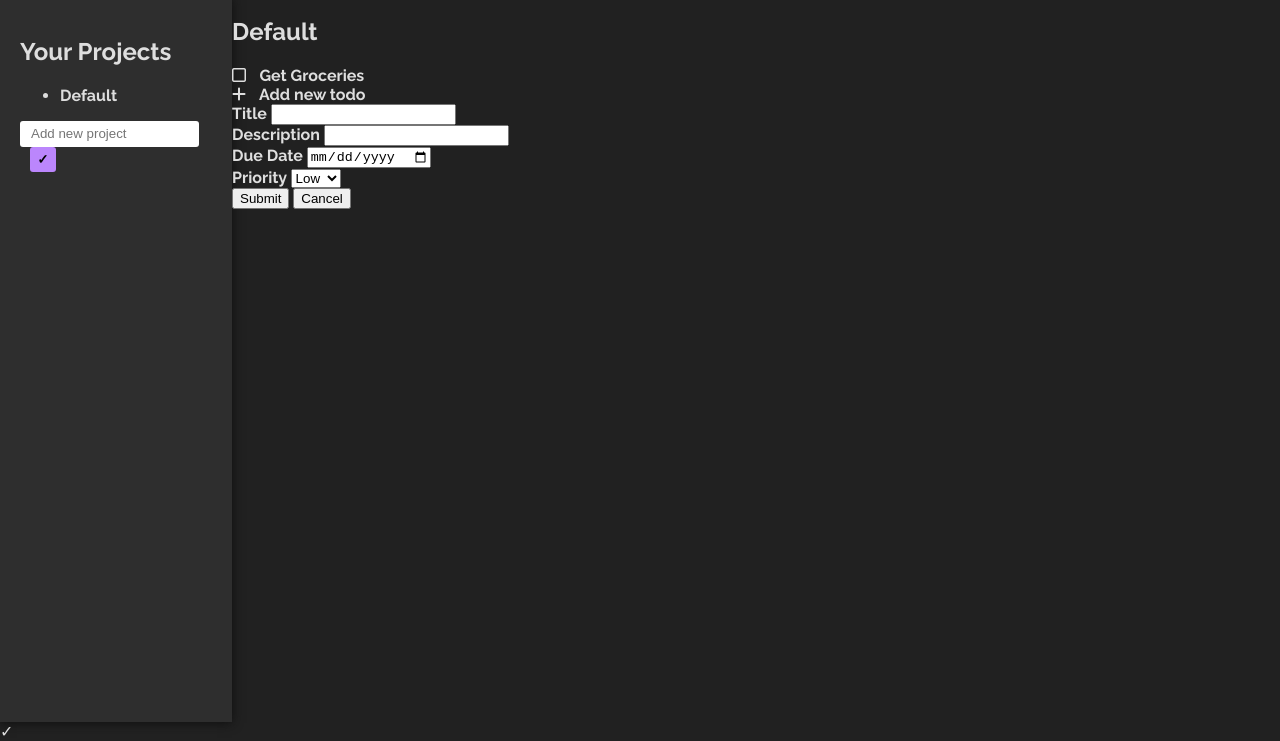
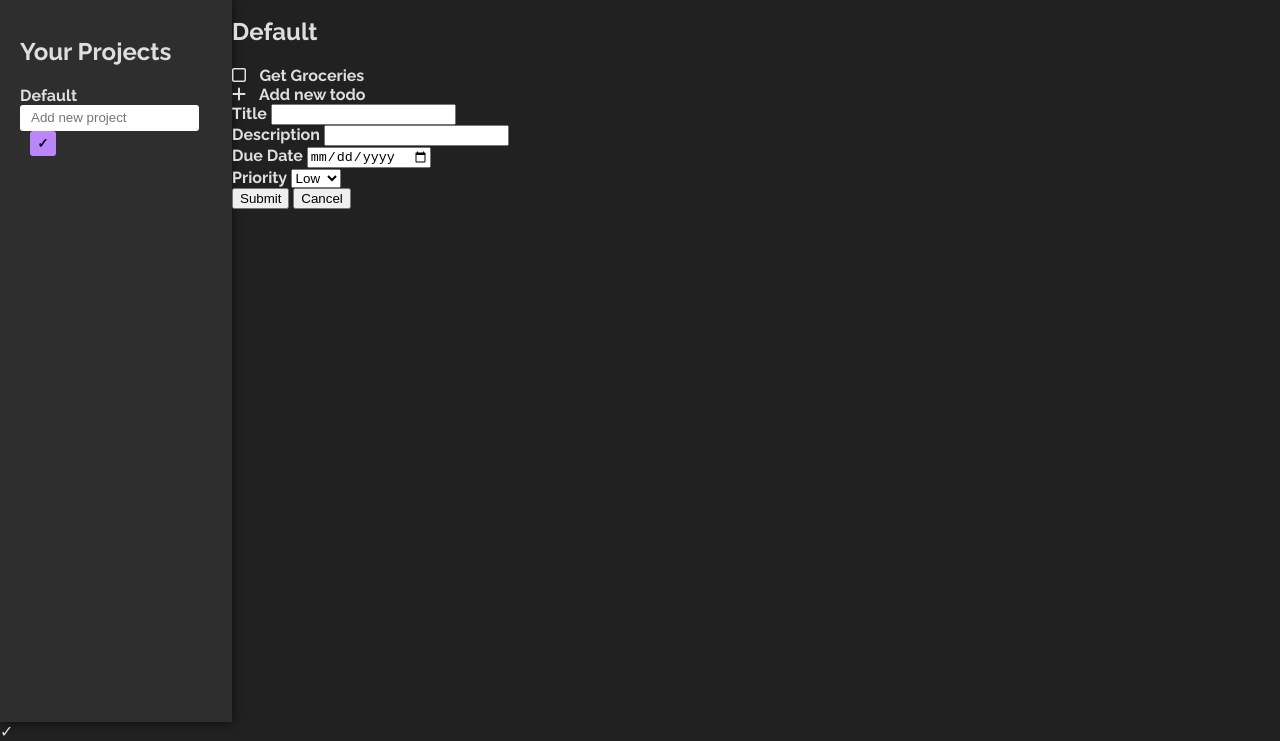
Before and after one commit to callumbyrne/todo-list, a plain HTML site: page index.html in a window 1280 px wide. Shown: the part 59-800 px from the top of the page. Drawn offline with Linux system fonts and the light colour scheme.

Commit message:
made changes to projects

```diff
--- a/index.html
+++ b/index.html
@@ -17,14 +17,12 @@
         </div>
         <div class="body">
             <div class="sidebar">
-                <div class="projects">
-                    <h2>Your Projects</h2>
-                    <ul>
-                        <li>Default</li>
-                    </ul>
+                <h2 id="projectsTitle">Your Projects</h2>
+                <div id="projects">
+                    <div class="project">Default</div>
                 </div>
                 <div class="projectForm">
-                    <form>
+                    <form id="projectForm">
                         <input type="text" name="newProject" id="newProject" placeholder="Add new project">
                         <button id="newProjectBtn">&#10003;</button>
                     </form>
@@ -32,7 +30,7 @@
             </div>
             <div class="main">
                 <div class="display">
-                    <h2>Default</h2>
+                    <h2 id="todosTitle">Default</h2>
                     <div class="todos">
                         <div class="todo"><span><i class="far fa-square"></i>&ensp; Get Groceries</span></div>
                     </div>
```
